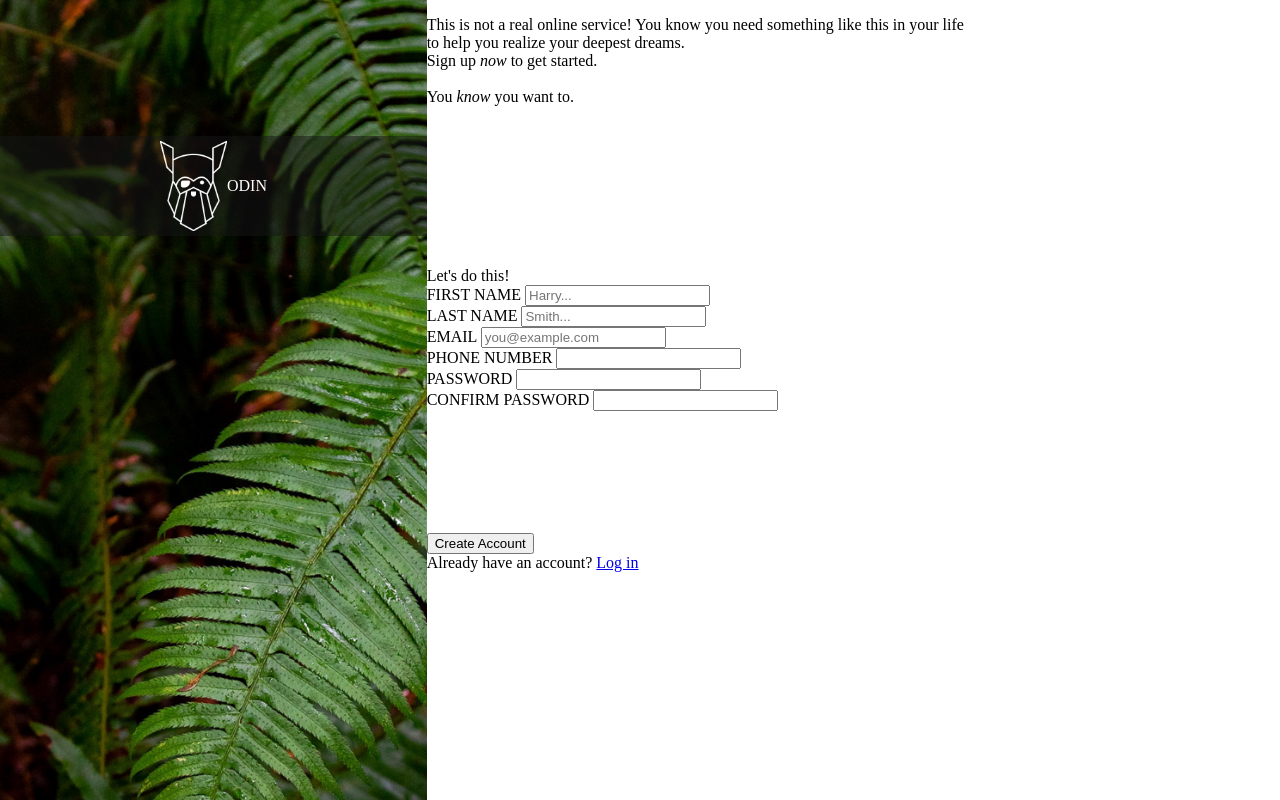
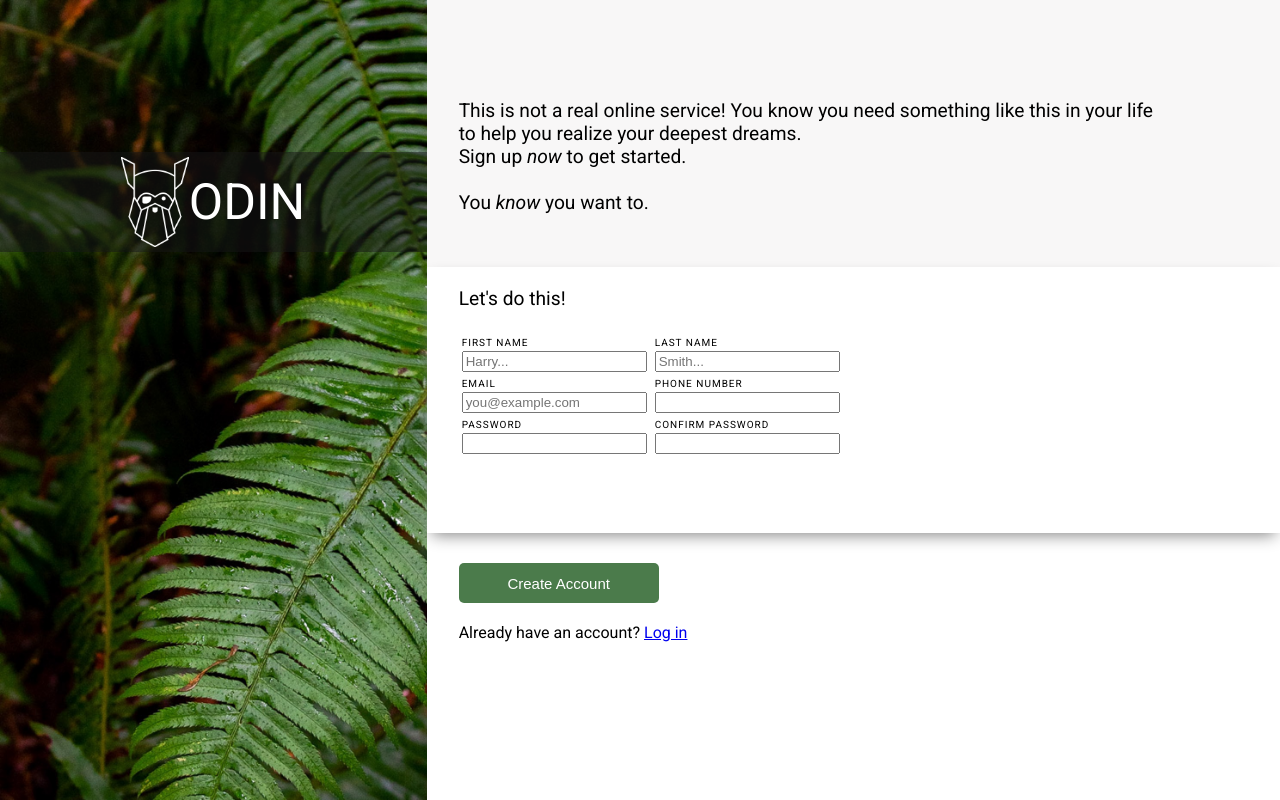
Before and after one commit to harrydoesstuff/sign-up-form, a plain HTML site: page index.html in a window 1280 px wide. Drawn offline with Linux system fonts and the light colour scheme.

Commit message:
layout is for the most part complete in terms of the grid. I'm happy with how it looks, although some of the proportions don't match the brief exactly

```diff
--- a/styles.css
+++ b/styles.css
@@ -1,6 +1,9 @@
+
+
 body {
     margin: 0;
     padding: 0;
+    font-family: 'Roboto', sans-serif;
 }
 
 .grid-container {
@@ -23,7 +26,7 @@ body {
     align-items: center;
     background-color: rgba(23, 22, 22, 0.5);
     height: 100px;
-    margin-top: 17vh;
+    margin-top: 19vh;
 }
 
 .logo-container {
@@ -32,16 +35,63 @@ body {
 
 .logo-text {
     color: white;
+    font-size: 50px;
 }
 
 .top-right-panel {
     grid-column: span 2;
+    padding-top: 10vh;
+    padding-left: 4vh;
+    font-size: larger;
+    background-color: rgb(248, 247, 247);
 }
 
 .main-form-panel {
     grid-column: span 2;
+    padding-left: 4vh;
+    box-shadow: 0 7px 15px -5px rgb(132, 132, 132);
+
+}
+
+.form-header {
+    font-size: larger;
+    padding-top: 20px;
+}
+
+input, label {
+    display: block;
+    margin: 3px;
+}
+
+.form-container {
+    display: flex;
+    justify-content: space-between;
+    width: 30vw;
+    flex-wrap: wrap;
+    font-size: 10px;
+    letter-spacing: 1px;
+    padding-top: 3vh;
 }
 
 .bottom-right-panel {
     grid-column: span 2;
+    padding-left: 4vh;
+    padding-top: 30px;
+
 }
+
+button {
+    background-color: rgba(59, 111, 59, 0.914);
+    color: white;
+    border-radius: 5px;
+    border-style: none;
+    font-size: 15px;
+    height: 40px;
+    width: 200px;
+}
+
+
+.log-in {
+    padding-top: 20px;
+    font-size: 16px;
+}
```
